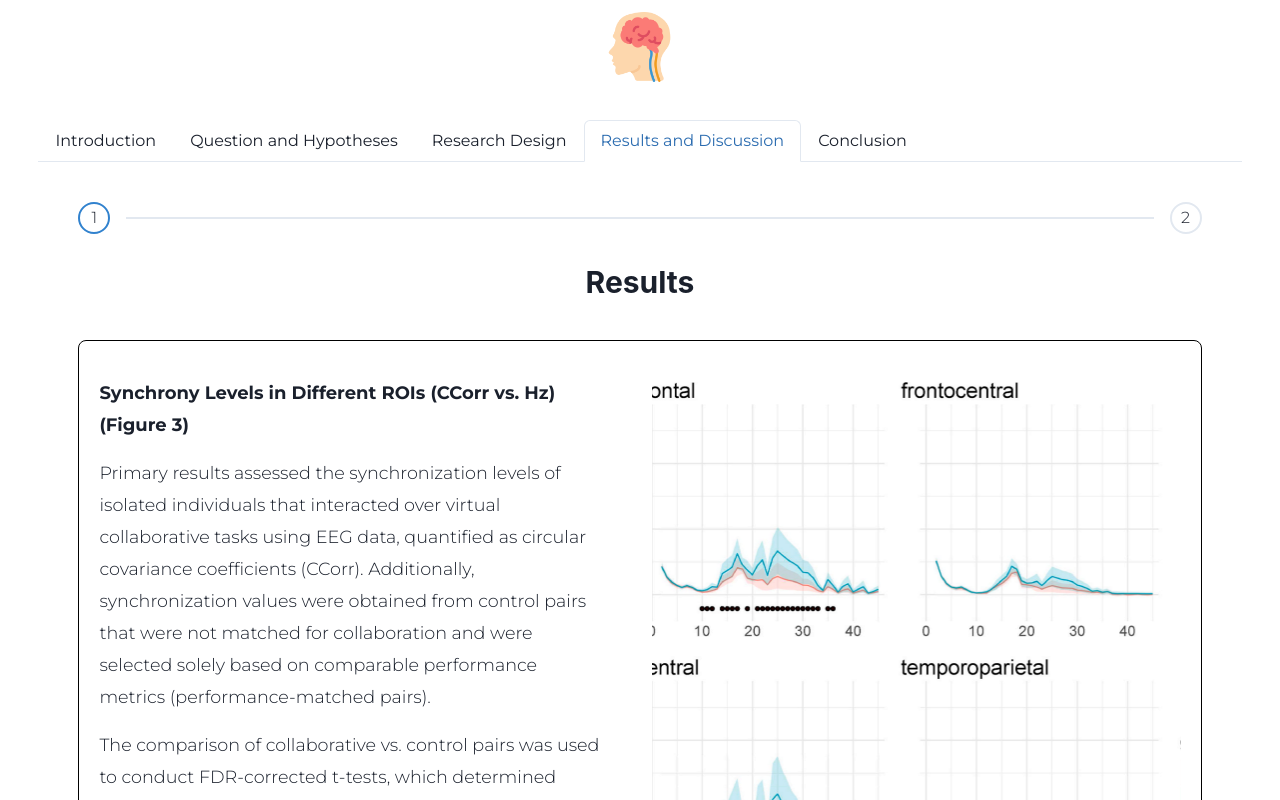
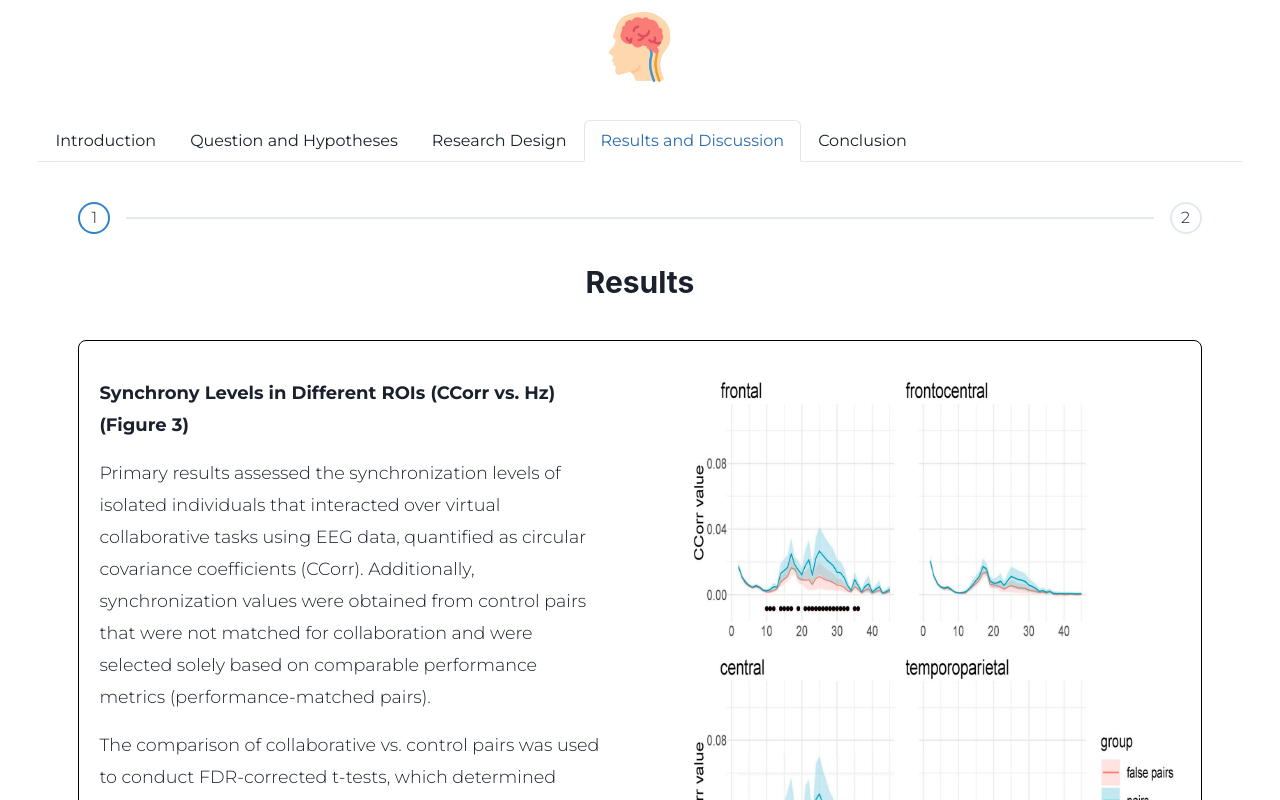
Before and after one commit to myung03/psyc365, a React (Create React App) app: page / in a window 1280 px wide. Both pictures are taken after a click on the tab "Results and Discussion". Shown: the top 800 px of the page. Built offline with nearby package versions, Linux system fonts and the light colour scheme.

Commit message:
feat: added vercel dependencies and changed results

```diff
--- a/src/components/results.jsx
+++ b/src/components/results.jsx
@@ -71,7 +71,7 @@ const Results = ({curr}) => {
         <Image
           src={figure3}
           alt="Synchrony Levels Visualization"
-          objectFit="cover"
+          objectFit="fit"
           boxSize="100%"
         />
       </GridItem>
@@ -115,7 +115,7 @@ const Results = ({curr}) => {
         <Image
           src={figure4}
           alt="Linear Regression Models"
-          objectFit="cover"
+          objectFit="fit"
           boxSize="100%"
         />
       </GridItem>
```
Also changed, not shown: 1 other file (tests, documents, lock files or other folders).
